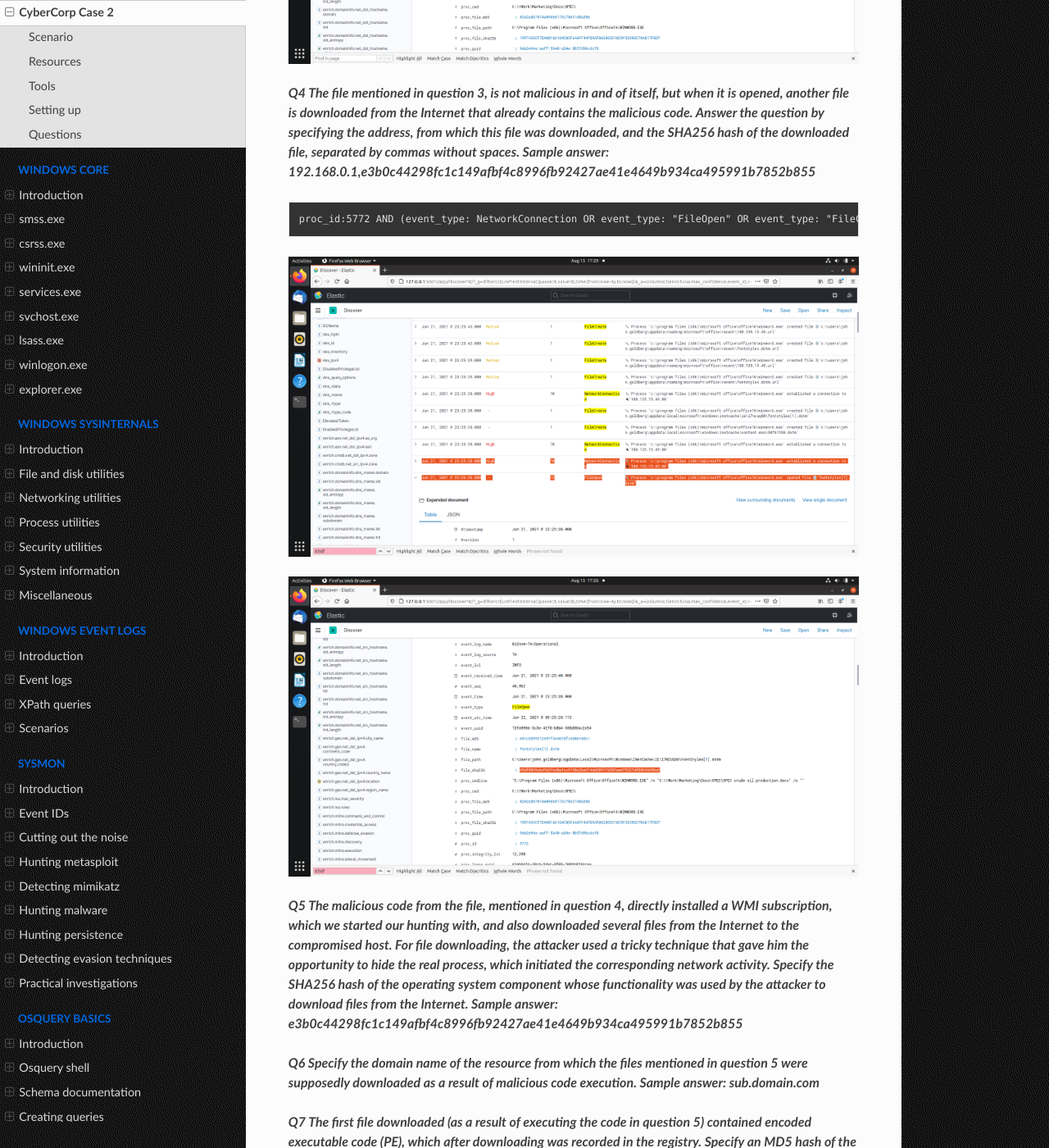
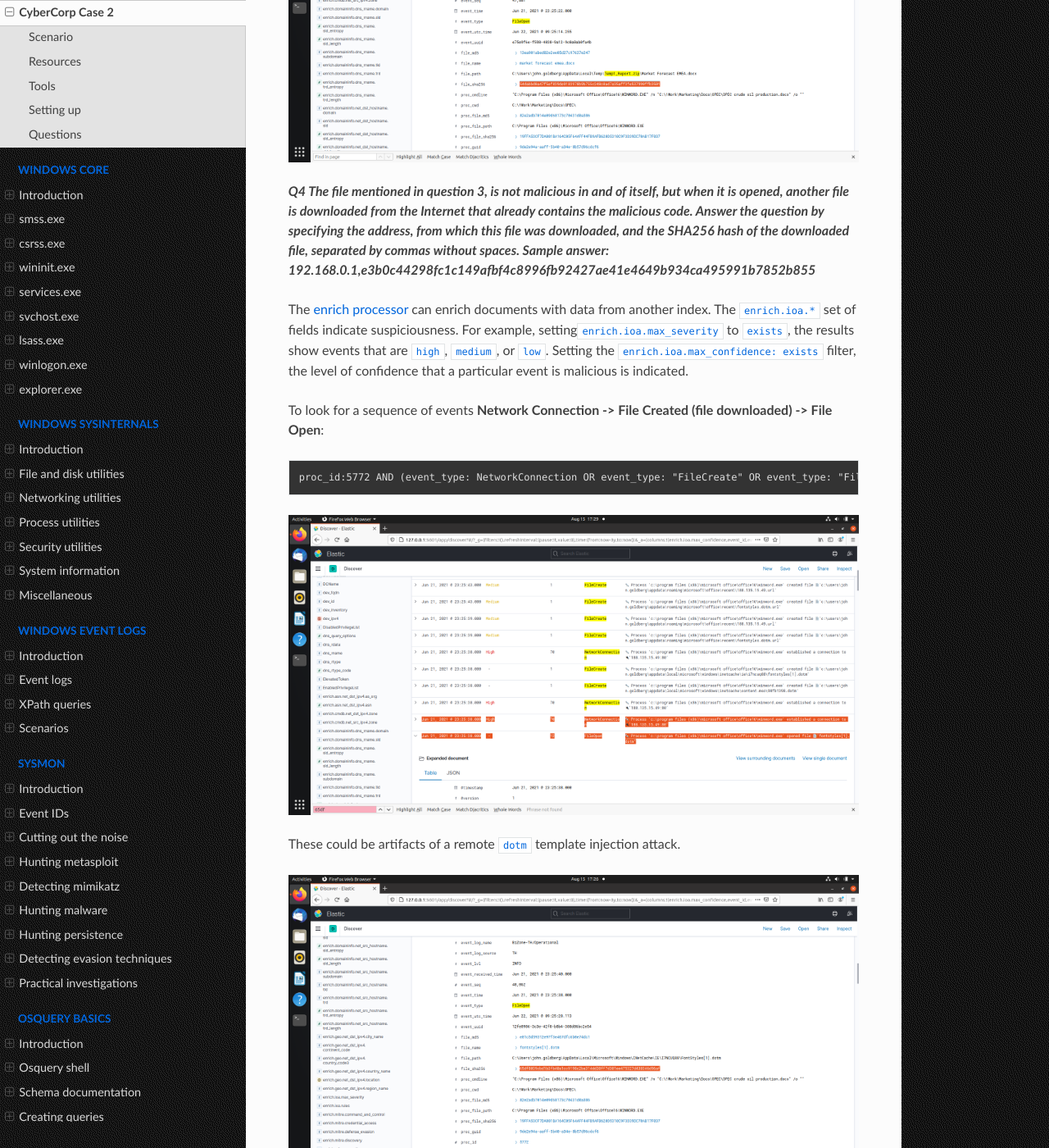
Before and after one commit to tymyrddin/blue-edr, a Sphinx documentation site: the page built from source/docs/cd/cybercorp2.md, in a window 1280 px wide and 1400 px high, scrolled down 3233 px. Shown: the whole window at 82% size. Built offline with Sphinx 7.4.7 and the Read the Docs theme 2.0.0, drawn with Linux system fonts in a browser that asks for light colours; some of the changed text lies outside the part shown.

Commit message:
Cybercorp case 2 challenge first 4 Q

````diff
--- a/source/docs/cd/cybercorp2.md
+++ b/source/docs/cd/cybercorp2.md
@@ -44,8 +44,11 @@ Sound hypothesis: [Event Triggered Execution: Windows Management Instrumentation
 * User: CYBERCORP\john.goldberg
 * Process ID: 5772
 * CommandLineEventConsumer.Name: PowerControl Consumer
+* Related event ID's (IoC's): Event ID 19: WmiEvent (WmiEventFilter activity detected); Event ID 20: WmiEvent (WmiEventConsumer activity detected), and Event ID 21: WmiEvent (WmiEventConsumerToFilter activity).
 
 ***Q2 In the previous step, you looked for traces of the attacker's persistence in the compromised system through a WMI subscription mechanism. Now find the process that installed the WMI subscription. Answer the question by specifying the PID of that process and the name of its executable file, separated by a comma without spaces. Sample answer: 1200,program.exe.***
+
+Look for a process just prior to the WMI subscription.
 
 ![proc_file_name](../../_static/images/cybercorp2-3.png)
 
@@ -59,13 +62,23 @@ proc_id:5772 AND event_type: FileOpen AND *zip*
 
 ***Q4 The file mentioned in question 3, is not malicious in and of itself, but when it is opened, another file is downloaded from the Internet that already contains the malicious code. Answer the question by specifying the address, from which this file was downloaded, and the SHA256 hash of the downloaded file, separated by commas without spaces. Sample answer: 192.168.0.1,e3b0c44298fc1c149afbf4c8996fb92427ae41e4649b934ca495991b7852b855***
 
+The [enrich processor](https://www.elastic.co/guide/en/elasticsearch/reference/current/enrich-processor.html) can enrich documents with data from another index. The `enrich.ioa.*` set of fields indicate suspiciousness. For example, setting`enrich.ioa.max_severity` to `exists`, the results show events that are `high`, `medium`, or `low`. Setting the `enrich.ioa.max_confidence: exists` filter, the level of confidence that a particular event is malicious is indicated.
+
+To look for a sequence of events **Network Connection -> File Created (file downloaded) -> File Open**:
+
 ```text
-proc_id:5772 AND (event_type: NetworkConnection OR event_type: "FileOpen" OR event_type: "FileCreate")
+proc_id:5772 AND (event_type: NetworkConnection OR event_type: "FileCreate" OR event_type: "FileOpen")
 ```
 
-![found](../../_static/images/cybercorp2-6.png)
+![sequence](../../_static/images/cybercorp2-6.png)
+
+These could be artifacts of a remote `dotm` template injection attack.
 
 ![sha265 hash](../../_static/images/cybercorp2-5.png)
+
+`fontstyles[1].dotm` is a malicious file downloaded from `188.135.15.49`.
+
+This IP address is listed as [malicious/malware on VirusTotal](https://www.virustotal.com/gui/url/da463d5198689aaaff26efa1ecb04025f2146848230cce4bb27d749939373ac8/details).
 
 ***Q5 The malicious code from the file, mentioned in question 4, directly installed a WMI subscription, which we started our hunting with, and also downloaded several files from the Internet to the compromised host. For file downloading, the attacker used a tricky technique that gave him the opportunity to hide the real process, which initiated the corresponding network activity. Specify the SHA256 hash of the operating system component whose functionality was used by the attacker to download files from the Internet. Sample answer: e3b0c44298fc1c149afbf4c8996fb92427ae41e4649b934ca495991b7852b855***
 
````
